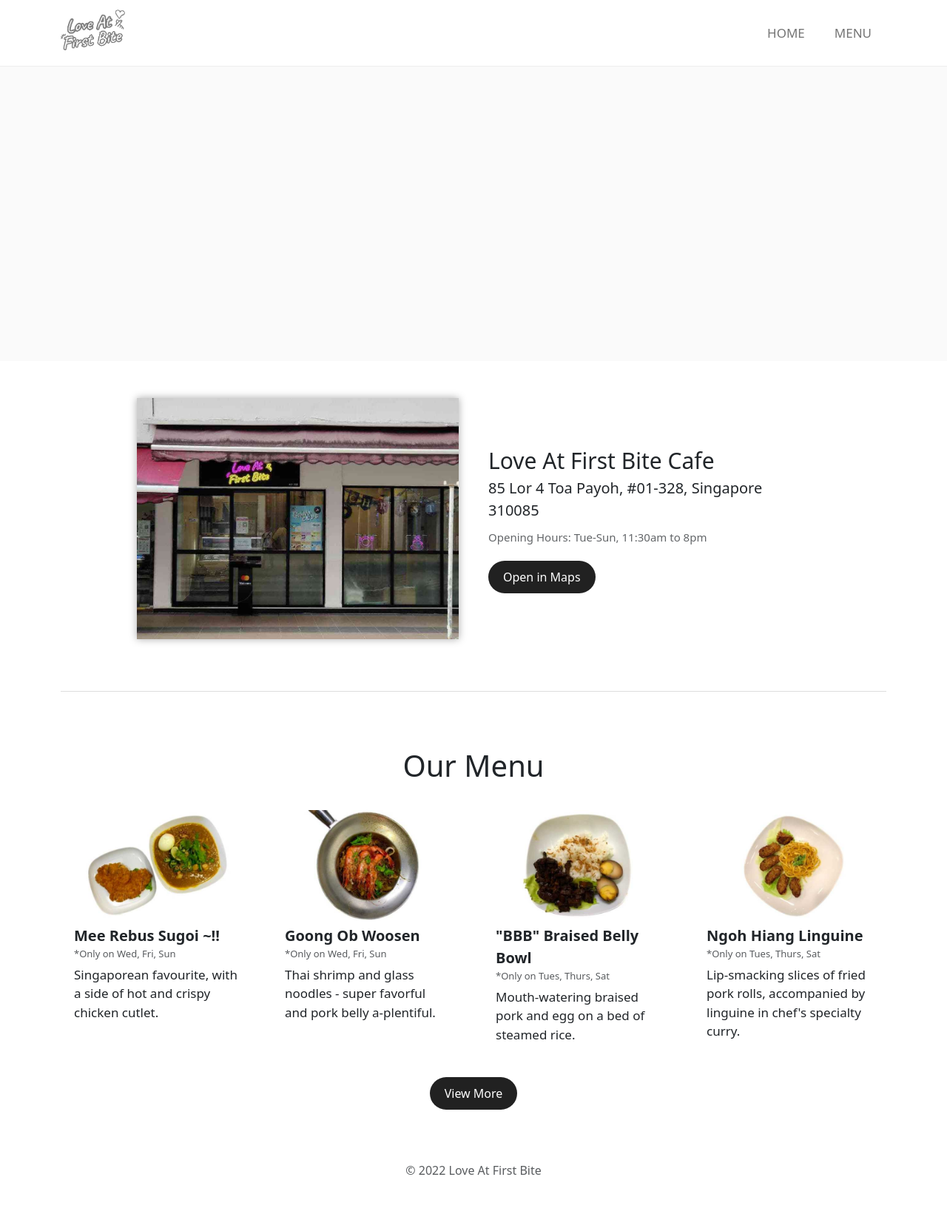
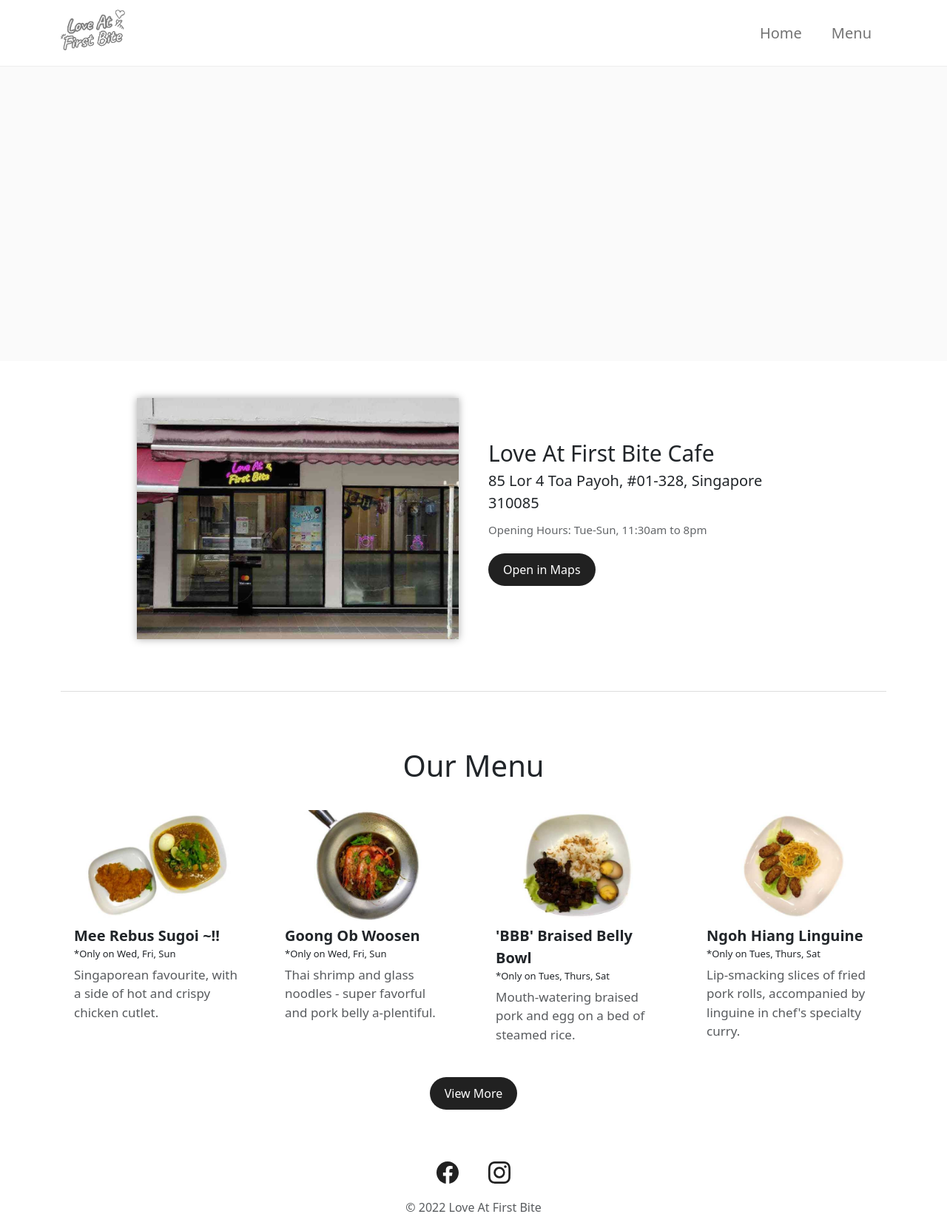
Before and after one commit to 8kdesign/lafb, a Next.js app: page / in a window 1280 px wide. Shown: the whole page at 74% size. Before the commit the page ends 1614 px from the top, so only its background shows below. Built offline with nearby package versions, Linux system fonts and the light colour scheme.

Commit message:
Add social

```diff
--- a/components/Footer.js
+++ b/components/Footer.js
@@ -1,13 +1,42 @@
+import { Facebook, Instagram } from "react-bootstrap-icons";
+
 export default function Footer() {
 	return (
 		<div
 			style={{
 				padding: 20,
 				display: "flex",
+				flexDirection: "column",
 				alignItems: "center",
 				justifyContent: "center",
 			}}
 		>
+			<div
+				style={{
+					display: "flex",
+					flexDirection: "row",
+					width: "100%",
+					alignItems: "center",
+					justifyContent: "center",
+				}}
+			>
+				<a
+					href="https://www.facebook.com/Love-at-First-Bite-Cafe-Toa-Payoh-101845898999392/"
+					target="_blank"
+					rel="noreferrer"
+				>
+					<Facebook className="ToggleSocial" />
+				</a>
+				<div className="Buffer--20px" />
+				<a
+					href="https://www.instagram.com/lafb_cafe/"
+					target="_blank"
+					rel="noreferrer"
+				>
+					<Instagram className="ToggleSocial" />
+				</a>
+			</div>
+			<div className="Buffer--20px" />
 			<p style={{ opacity: "75%", textAlign: "center", margin: 0 }}>
 				© 2022 Love At First Bite
 			</p>
--- a/components/NavBar.js
+++ b/components/NavBar.js
@@ -67,10 +67,11 @@ export default function NavBar() {
 								textAlign: "center",
 								paddingLeft: 20,
 								paddingRight: 20,
-								fontSize: 17,
+								fontSize: 20,
+								fontWeight: 500,
 							}}
 						>
-							HOME
+							Home
 						</Nav.Link>
 						<Nav.Link
 							href="/menu"
@@ -79,10 +80,11 @@ export default function NavBar() {
 								textAlign: "center",
 								paddingLeft: 20,
 								paddingRight: 20,
-								fontSize: 17,
+								fontSize: 20,
+								fontWeight: 500,
 							}}
 						>
-							MENU
+							Menu
 						</Nav.Link>
 					</Nav>
 				</Navbar.Collapse>
--- a/components/home/Location.js
+++ b/components/home/Location.js
@@ -49,16 +49,15 @@ export default function Location() {
 					>
 						Opening Hours: Tue-Sun, 11:30am to 8pm
 					</p>
-					<div className="Toggle">
 					<a
 						className="Text--toggle"
 						href="https://www.google.com/maps/place/Love+At+First+Bite+Cafe+Toa+Payoh/@1.3362442,103.8489013,15z/data=!4m5!3m4!1s0x0:0x2dc43e909f1ebd5a!8m2!3d1.3362442!4d103.8489013"
 						target="_blank"
 						rel="noreferrer"
 					>
-							Open in Maps
+						<div className="Toggle">Open in Maps</div>
 					</a>
-					</div>
+					<div className="Buffer--20px" />
 				</Col>
 			</Row>
 		</Container>
--- a/components/home/MenuPreview.js
+++ b/components/home/MenuPreview.js
@@ -74,7 +74,7 @@ function Cards() {
 							style={{
 								margin: "0px 0px 5px 0px",
 								fontSize: 13,
-								opacity: "75%",
+								fontWeight: 500,
 							}}
 						>
 							{item.days}
@@ -83,6 +83,7 @@ function Cards() {
 							style={{
 								margin: 0,
 								fontSize: 17,
+								opacity: "75%",
 							}}
 						>
 							{item.description}
@@ -112,7 +113,7 @@ const items = [
 	},
 	{
 		image: ImageBraised,
-		name: '"BBB" Braised Belly Bowl',
+		name: "'BBB' Braised Belly Bowl",
 		description:
 			"Mouth-watering braised pork and egg on a bed of steamed rice.",
 		days: "*Only on Tues, Thurs, Sat",
--- a/components/menu/Desserts.js
+++ b/components/menu/Desserts.js
@@ -76,7 +76,7 @@ function ListOptions({ list }) {
 	list.forEach((item) => {
 		itemArray.push(
 			<Col xs={12} sm={6}>
-				<p style={{ margin: 0 }}>• {item}</p>
+				<p style={{ margin: 0, opacity: "75%" }}>• {item}</p>
 			</Col>
 		);
 	});
--- a/components/menu/Drinks.js
+++ b/components/menu/Drinks.js
@@ -162,7 +162,7 @@ function ListOptions({ list }) {
 	list.forEach((item) => {
 		itemArray.push(
 			<Col xs={12} sm={6}>
-				<p style={{ margin: 0 }}>• {item}</p>
+				<p style={{ margin: 0, opacity: "75%" }}>• {item}</p>
 			</Col>
 		);
 	});
--- a/styles/globals.css
+++ b/styles/globals.css
@@ -36,6 +36,18 @@ label:focus,
 }
 
 .Toggle:hover {
+	opacity: 75%;
+}
+
+.ToggleSocial {
+	width: 30px;
+	height: 30px;
+	margin-left: 10px;
+	margin-right: 10px;
+	color: #212121;
+}
+
+.ToggleSocial:hover {
 	opacity: 75%;
 }
 
```
Also changed, not shown: components/menu/Instagram.js (+5 -2 lines). Lines whose indentation alone changed are shown as unchanged.
